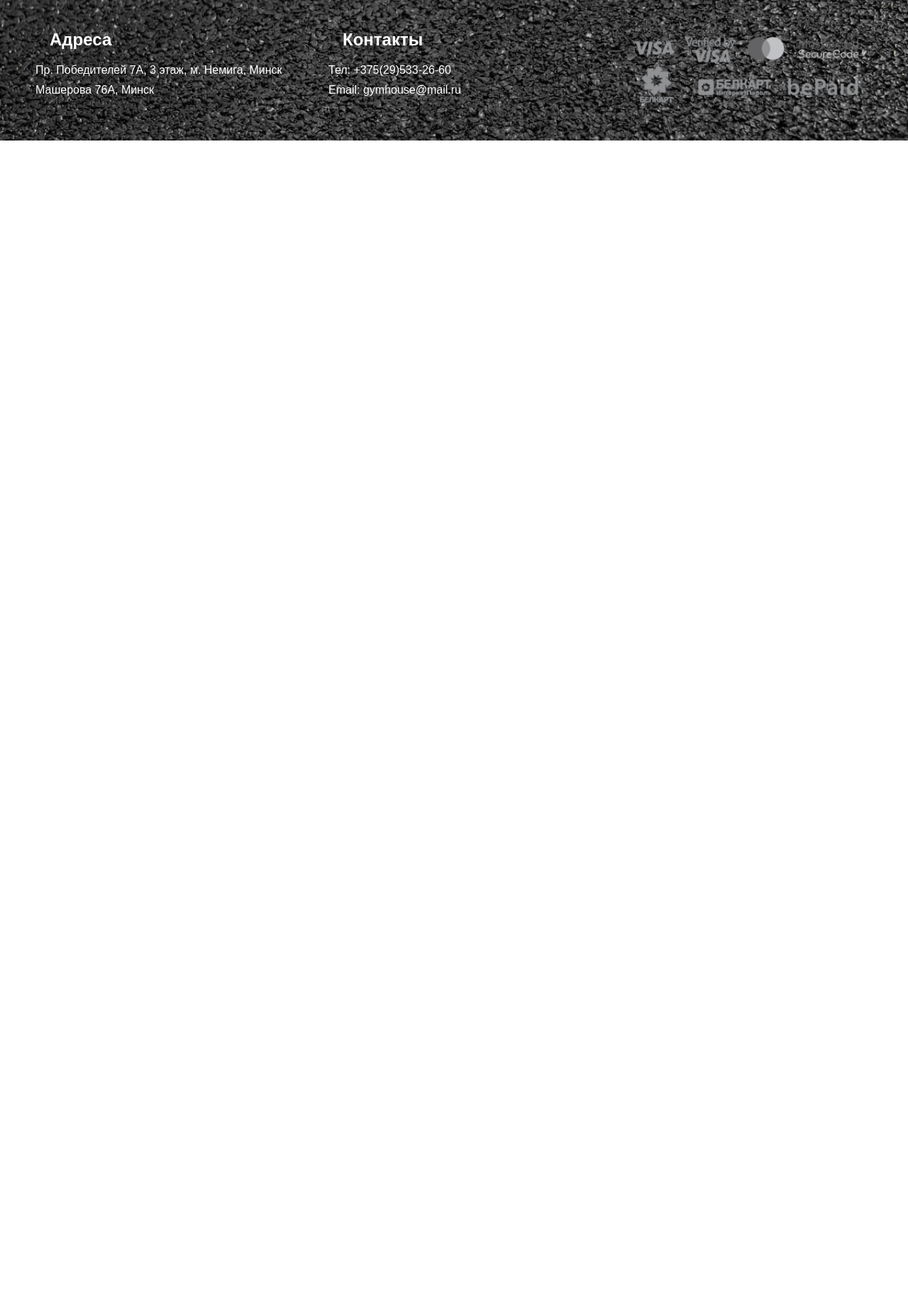
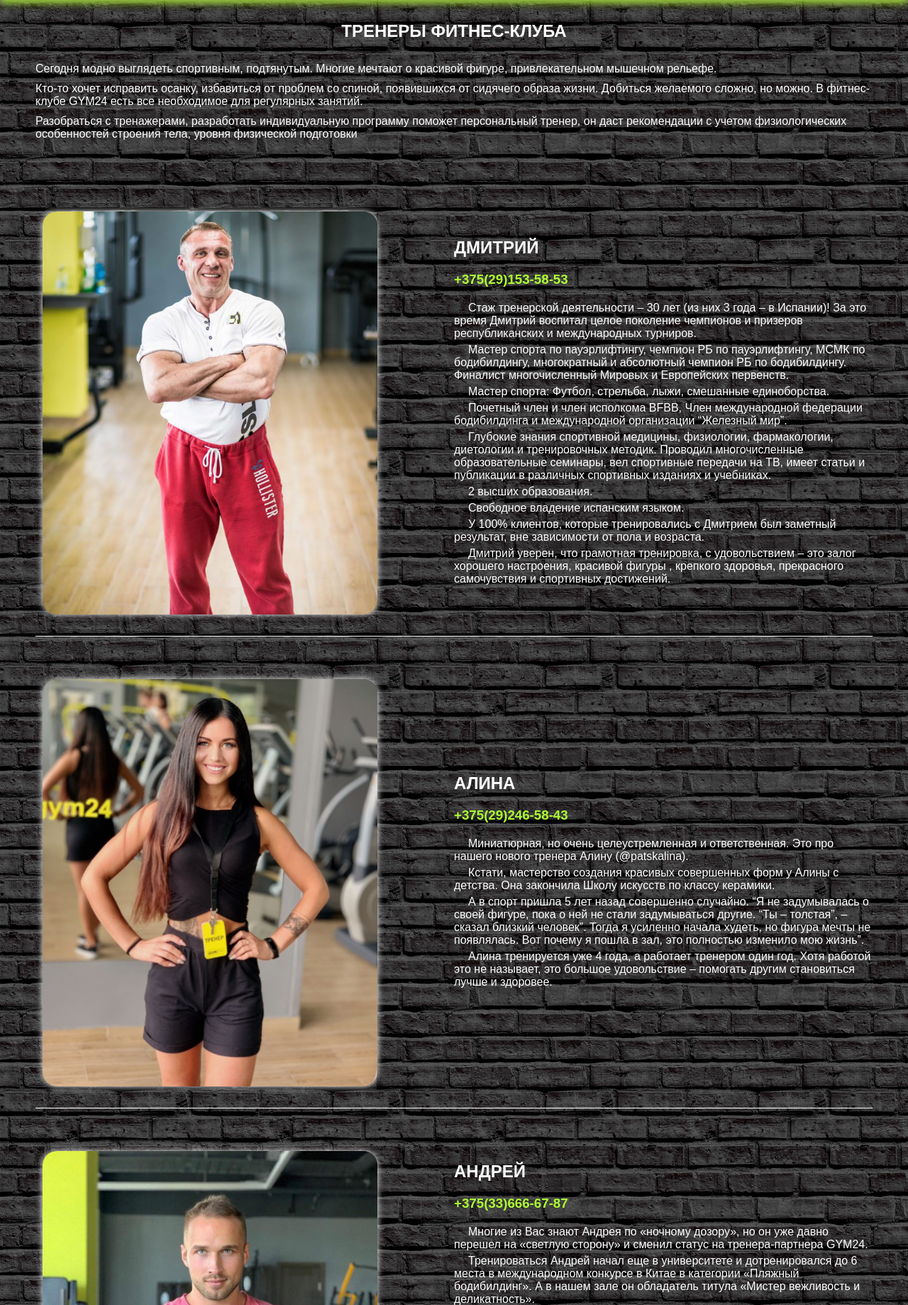
Before and after one commit to ilia844/Web-technology, a PHP site: page /pages/staff.html in a window 1280 px wide. Shown: the part 121-1960 px from the top of the page at 71% size. Before the commit the page ends 319 px from the top, so only its background shows below. Run offline with PHP 8.4, Linux system fonts and the light colour scheme.

Commit message:
Added second webpage with gym stuff

```diff
--- a/First lab/css/header+footer.css
+++ b/First lab/css/header+footer.css
@@ -13,9 +13,13 @@
 /*HEADER*/
 
 .header {
+    position: relative;
+    z-index: 3;
+
     width: 100%;
     color: wheat;
     background-color: greenyellow;
+    box-shadow: yellowgreen 0 5px 10px;
 }
 
 /*Top-panel*/
@@ -99,9 +103,13 @@
 
 /*Footer*/
 footer {
+    position: relative;
+    z-index: 3;
+
     background-image: url("../img/footer.jpg");
     background-position: center;
     background-size: cover;
+    box-shadow: black 0 -5px 10px;
 }
 
 .footer {
--- a/First lab/css/media.css
+++ b/First lab/css/media.css
@@ -17,9 +17,27 @@
         width: 100%;
         align-items: center;
     }
+/*///////////////////////////////*/
+/*Staff page*/
+    .staff-information .introduction {
+        margin: auto 10%;
+        width: 80%;
+    }
+
+    .personal-section {
+        flex-direction: column;
+    }
+
+    .personal-section img {
+        width: 40%;
+    }
+
+    .personal-section .person-info {
+        width: 80%;
+    }
+
+/*///////////////////////////////*/
 }
-/*///////////////////////////////*/
-
 
 @media all and (max-width: 768px) {
 
@@ -29,4 +47,19 @@
     }
 /*///////////////////////////////*/
 
+/*Staff page*/
+    .staff-information .introduction {
+        margin: auto 5%;
+        width: 90%;
+    }
+
+    .personal-section img {
+        width: 50%;
+    }
+
+    .personal-section .person-info {
+        width: 90%;
+    }
+
+/*///////////////////////////////*/
 }
--- /dev/null
+++ b/First lab/css/staff.css
@@ -0,0 +1,75 @@
+/*Staff-information section*/
+
+.staff_background {
+    background-image: url("../img/brique.webp");
+    background-size: 300px;
+    background-repeat: repeat;
+    /*background-size: cover;*/
+}
+
+.staff-information {
+    width: 100%;
+    display: flex;
+    flex-direction: column;
+}
+
+.staff-information .introduction {
+    padding-top: 30px;
+    margin-bottom: 30px;
+
+    color: white;
+    font-family: sans-serif;
+}
+
+.staff-information .introduction h1 {
+    text-align: center;
+    margin-bottom: 30px;
+}
+
+.staff-information .introduction p {
+    /*text-indent: 15px;*/
+    margin-bottom: 10px;
+}
+
+.personal-section {
+    width: 100%;
+    height: auto;
+    display: flex;
+    justify-content: space-between;
+    align-items: center;
+
+    padding-top: 50px;
+    padding-bottom: 20px;
+    border-bottom: 1px solid white;
+}
+
+.personal-section img {
+    width: 40%;
+    height: auto;
+    margin: 10px;
+
+    border-radius: 20px;
+    box-shadow: white 0 0 10px;
+}
+
+.personal-section .person-info {
+    width: 50%;
+
+    color: white;
+    font-family: sans-serif;
+}
+
+.personal-section .person-info h2 {
+    text-transform: uppercase;
+}
+
+.personal-section .person-info h3 {
+    color: greenyellow;
+    margin-top: 20px;
+    margin-bottom: 20px;
+}
+
+.personal-section .person-info p {
+    text-indent: 20px;
+    margin-bottom: 5px;
+}
--- a/First lab/pages/staff.html
+++ b/First lab/pages/staff.html
@@ -4,6 +4,8 @@
     <meta charset="UTF-8">
     <link rel="stylesheet" type="text/css" href="../css/header+footer.css">
     <link rel="stylesheet" type="text/css" href="../css/font-awesome.css">
+    <link rel="stylesheet" type="text/css" href="../css/staff.css">
+    <link rel="stylesheet" type="text/css" href="../css/media.css">
     <title>Тренеры</title>
 </head>
 <body>
@@ -26,7 +28,83 @@
             </div>
         </div>
     </header>
-
+    <section class="staff_background">
+        <div class="main-container">
+            <div class="staff-information">
+                <div class="introduction">
+                    <h1>ТРЕНЕРЫ ФИТНЕС-КЛУБА</h1>
+                    <p>Сегодня модно выглядеть спортивным, подтянутым. Многие мечтают о красивой фигуре, привлекательном мышечном рельефе.</p>
+                    <p>Кто-то хочет исправить осанку, избавиться от проблем со спиной, появившихся от сидячего образа жизни. Добиться желаемого сложно, но можно. В фитнес-клубе GYM24 есть все необходимое для регулярных занятий.</p>
+                    <p>Разобраться с тренажерами, разработать индивидуальную программу поможет персональный тренер, он даст рекомендации с учетом физиологических особенностей строения тела, уровня физической подготовки</p>
+                </div>
+                <div class="personal-section dmitry-info">
+                    <img src="../img/personal/дмитрий.jpg" alt="Дмитрий">
+                    <div class="person-info">
+                        <h2>Дмитрий</h2>
+                        <h3>+375(29)153-58-53</h3>
+                        <p>Стаж тренерской деятельности – 30 лет (из них 3 года – в Испании)! За это время Дмитрий воспитал целое поколение чемпионов и призеров республиканских и международных турниров.</p>
+                        <p>Мастер спорта по пауэрлифтингу, чемпион РБ по пауэрлифтингу, МСМК по бодибилдингу, многократный и абсолютный чемпион РБ по бодибилдингу. Финалист многочисленный Мировых и Европейских первенств.</p>
+                        <p>Мастер спорта: Футбол, стрельба, лыжи, смешанные единоборства.</p>
+                        <p>Почетный член и член исполкома BFBB, Член международной федерации бодибилдинга и международной организации “Железный мир”.</p>
+                        <p>Глубокие знания спортивной медицины, физиологии, фармакологии, диетологии и тренировочных методик. Проводил многочисленные образовательные семинары, вел спортивные передачи на ТВ, имеет статьи и публикации в различных спортивных изданиях и учебниках.</p>
+                        <p>2 высших образования.</p>
+                        <p>Свободное владение испанским языком.</p>
+                        <p>У 100% клиентов, которые тренировались с Дмитрием был заметный результат, вне зависимости от пола и возраста.</p>
+                        <p>Дмитрий уверен, что грамотная тренировка, с удовольствием – это залог хорошего настроения, красивой фигуры , крепкого здоровья, прекрасного самочувствия и спортивных достижений.</p>
+                    </div>
+                </div>
+                <div class="personal-section alina-info">
+                    <img src="../img/personal/алина.jpg" alt="Алина">
+                    <div class="person-info">
+                        <h2>Алина</h2>
+                        <h3>+375(29)246-58-43</h3>
+                        <p>Миниатюрная, но очень целеустремленная и ответственная. Это про нашего нового тренера Алину (@patskalina).</p>
+                        <p>Кстати, мастерство создания красивых совершенных форм у Алины с детства. Она закончила Школу искусств по классу керамики.</p>
+                        <p>А в спорт пришла 5 лет назад совершенно случайно. “Я не задумывалась о своей фигуре, пока о ней не стали задумываться другие. “Ты – толстая”, – сказал близкий человек”. Тогда я усиленно начала худеть, но фигура мечты не появлялась. Вот почему я пошла в зал, это полностью изменило мою жизнь”.</p>
+                        <p>Алина тренируется уже 4 года, а работает тренером один год. Хотя работой это не называет, это большое удовольствие – помогать другим становиться лучше и здоровее.</p>
+                    </div>
+                </div>
+                <div class="personal-section andrew-info">
+                    <img src="../img/personal/Андрей.jpg" alt="Андрей">
+                    <div class="person-info">
+                        <h2>Андрей</h2>
+                        <h3>+375(33)666-67-87</h3>
+                        <p>Многие из Вас знают Андрея по «ночному дозору», но он уже давно перешел на «светлую сторону» и сменил статус на тренера-партнера GYM24.</p>
+                        <p>Тренироваться Андрей начал еще в университете и дотренировался до 6 места в международном конкурсе в Китае в категории «Пляжный бодибилдинг». А в нашем зале он обладатель титула «Мистер вежливость и деликатность».</p>
+                        <p>Андрей хоть и закончил БГУИР по специальности «инженер экономист», но профессии программиста предпочел спорт и работу тренером. «Потому что это динамично, ты помогаешь людям становиться лучше, ничто не сравнится с их эмоциями, когда у них что-то получается и когда они достигают результата».</p>
+                        <p>Собственный стаж тренировок – 8 лет, а тренерский – 3 года. При этом он не только помогает обрести фигуру мечты, но и готовит спортсменов к соревнованиям.</p>
+                        <p>Чтобы быть на уровне, Андрей постоянно посещает курсы и семинары по фитнесу, диетологии, бодибилдингу. Так что можете быть уверены, что с ним – Вы в надежных руках.</p>
+                        <p>Андрей уверен, что задача тренера не только грамотно выстроить тренировочный процесс, но и подбодрить и замотивировать на результат. На вопрос: «Что делать, если клиент говорит: «не могу»,», отвечает: «Могут все, но некоторые просто ленятся».</p>
+                        <p>Среди увлечений Андрея путешествия и диджеинг. А любимый питомец – британец Лёва.</p>
+                    </div>
+                </div>
+                <div class="personal-section artyom-info">
+                    <img src="../img/personal/АРТЕМ.jpg" alt="Артем">
+                    <div class="person-info">
+                        <h2>Артём</h2>
+                        <h3>+375(29)861-89-38</h3>
+                        <p>За 7 лет работы тренером его клиенты безопасно и быстро достигали поставленных целей, вне зависимости от задач – похудеть, набрать мышечную массу или просто поддерживать свое тело в форме.</p>
+                        <p>Универсальных рецептов, подходящих каждому, не существует, уверен Артем. При составлении плана тренировок и питания он учитывает все: от целей и состояния здоровья до образа жизни и повседневных привычек. Может, поэтому его клиенты идут к результату легко, быстро и без страданий!</p>
+                        <p>Кандидат в мастера спорта по версии Федерации жимового двоеборья в жиме лежа</p>
+                        <p> Кандидат в мастера спорта по становой тяге по версии WRPF (Всемирной Федерации Пауэрлифтинга без экипировки)</p>
+                        <p>Владеет польским языком (так как долгое время жил и работал в Польше), так что если хотите поговорить на польском, то тем более обращайтесь к Артему.</p>
+                    </div>
+                </div>
+                <div class="personal-section anna-info">
+                    <img src="../img/personal/анна.jpg" alt="Анна">
+                    <div class="person-info">
+                        <h2>Анна</h2>
+                        <h3>+375(29)582-05-66</h3>
+                        <p>За плечами Анны 5 лет в женском футболе. А тренажерный зал был неотъемлемой частью ее подготовки. Сама Анна говорит, что “Еще сидя за школьной партой начала изучать влияние тренировок и питания на организм человека, и уже тогда была уверена, что хочу быть только тренером”.</p>
+                        <p>Именно поэтому в качестве Альма матер выбрала Университет Физкультуры (специальность “Оздоровительная физическая культура”). Также Анна успешно окончила курсы бодибилдинга и фитнеса при БГУ.</p>
+                        <p>На последнем кубке страны по пауэрлифтингу WRPF (Всемирной федерации Пауэрлифтинга без экипировки) заняла первое место среди юниоров.</p>
+                        <p>Взяла серебро на чемпионате 2019 года в троеборье и заняла первое место на Кубке Вербицкого прошлым летом в становой тяге WRPF.</p>
+                        <p>Анна уверена, что “силовые тренировки – это лучший подарок, который Вы можете сделать своему телу, залог крепкого здоровья и источник энергии”.</p>
+                    </div>
+                </div>
+            </div>
+        </div>
+    </section>
     <footer>
         <div class="main-container">
             <div class="footer">
```
Also changed, not shown: First lab/img/brique.webp (added), First lab/img/personal/АРТЕМ.jpg (added), First lab/img/personal/Андрей.jpg (added), First lab/img/personal/алина.jpg (added), First lab/img/personal/анна.jpg (added), First lab/img/personal/дмитрий.jpg (added).
